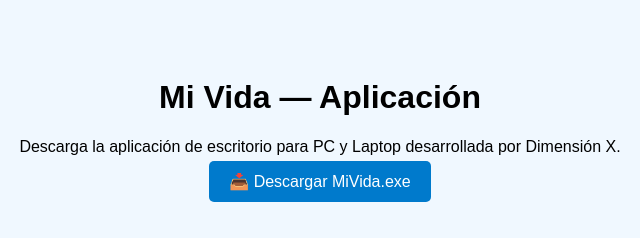
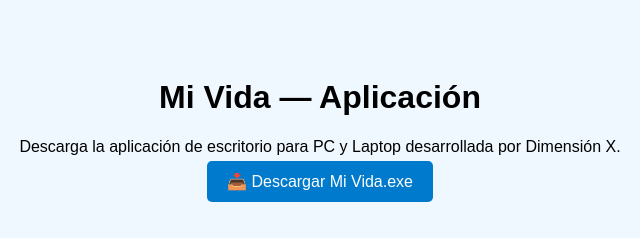
Before and after one commit to AngelLMontes/web, a plain HTML site: page index.html in a window 1280 px wide. Shown: the top 238 px of the page, 320-960 px from the left. Drawn offline with Linux system fonts and the light colour scheme.

Commit message:
Update index.html

```diff
--- a/index.html
+++ b/index.html
@@ -10,7 +10,7 @@
   <p>Descarga la aplicación de escritorio para PC y Laptop desarrollada por Dimensión X.</p>
   <a href="https://github.com/AngelLMontes/web/raw/main/MiVida.jar"
      style="padding: 12px 20px; background-color: #007acc; color: white; text-decoration: none; border-radius: 5px;">
-     📥 Descargar MiVida.exe
+     📥 Descargar Mi Vida.exe
   </a>
   <p style="margin-top: 50px;">© 2025 Dimension X</p>
 </body>
```
